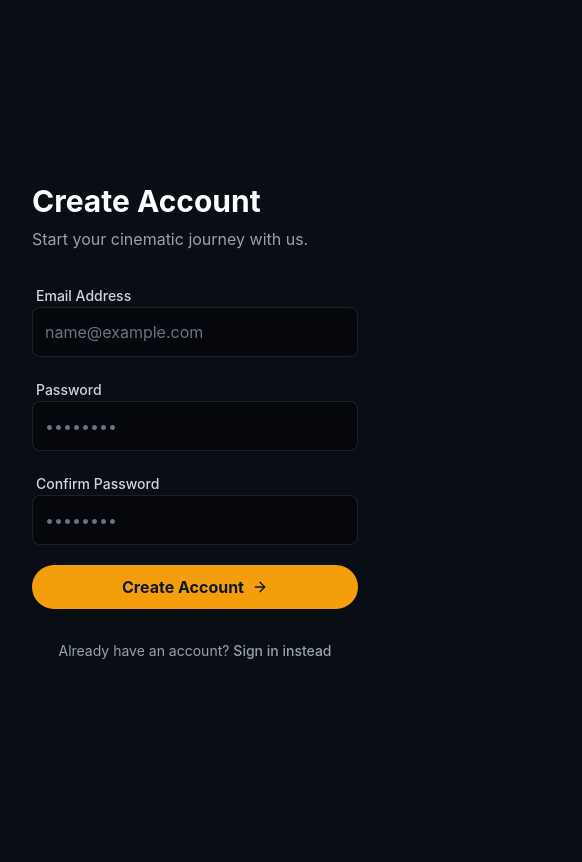
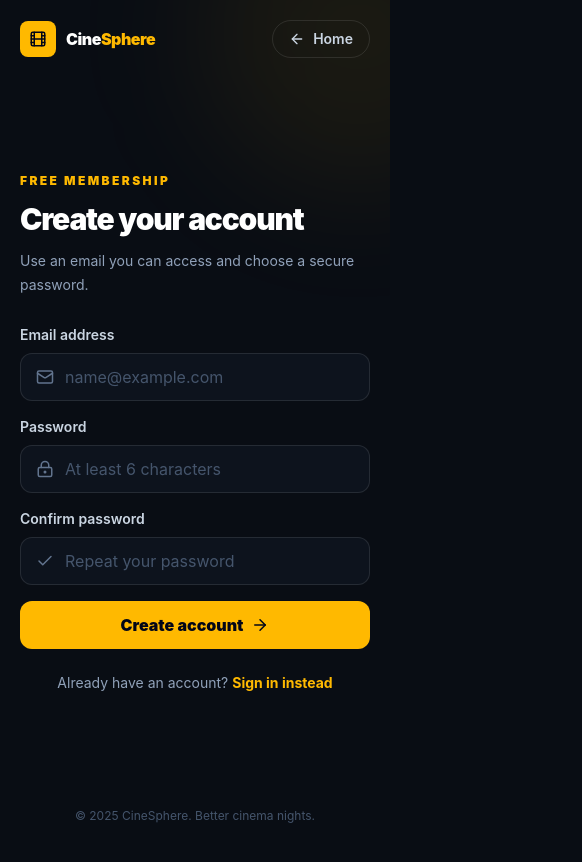
Before and after one commit to pawara-mmns/movie-booking-app, a React app in the folder frontend/: page /register in a window 390 px wide. Shown: the top 862 px of the page, 582 px wide, since content can reach past the window. Built offline with nearby package versions, Linux system fonts and the light colour scheme; no server answers; the HTML template or start-up script is replaced by a standard one.

Commit message:
feat(auth): implement AuthLayout for login and registration pages to enhance user experience

```diff
--- /dev/null
+++ b/frontend/src/components/AuthLayout.jsx
@@ -0,0 +1,40 @@
+import { ArrowLeft, Film, ShieldCheck, Ticket } from 'lucide-react';
+import { Link } from 'react-router-dom';
+
+const AuthLayout = ({ children, image, eyebrow, title, description }) => (
+    <main className="min-h-dvh bg-[#090d14] text-white lg:grid lg:grid-cols-[minmax(0,1.05fr)_minmax(480px,0.75fr)]">
+        <aside className="relative hidden min-h-dvh overflow-hidden border-r border-white/[0.07] lg:flex lg:flex-col lg:justify-between lg:p-10 xl:p-14">
+            <img src={image} alt="" className="absolute inset-0 h-full w-full object-cover opacity-45" />
+            <div className="absolute inset-0 bg-[linear-gradient(180deg,rgba(9,13,20,0.58)_0%,rgba(9,13,20,0.42)_40%,#090d14_100%)]" />
+            <div className="absolute inset-0 bg-[radial-gradient(circle_at_20%_20%,rgba(245,158,11,0.18),transparent_34%)]" />
+
+            <Link to="/" className="relative z-10 flex w-fit items-center gap-3" aria-label="CineSphere home">
+                <span className="grid h-11 w-11 place-items-center rounded-xl bg-amber-400 text-slate-950"><Film size={22} strokeWidth={2.5} /></span>
+                <span className="text-xl font-black tracking-[-0.04em]">Cine<span className="text-amber-400">Sphere</span></span>
+            </Link>
+
+            <div className="relative z-10 max-w-xl pb-4">
+                <p className="text-xs font-black uppercase tracking-[0.22em] text-amber-400">{eyebrow}</p>
+                <h1 className="mt-5 text-5xl font-black leading-[1.02] tracking-[-0.055em] xl:text-6xl">{title}</h1>
+                <p className="mt-6 max-w-lg text-lg leading-8 text-slate-300">{description}</p>
+                <div className="mt-9 flex flex-wrap gap-3 text-sm text-slate-300"><span className="flex items-center gap-2 rounded-full border border-white/10 bg-black/25 px-4 py-2 backdrop-blur-md"><Ticket size={15} className="text-amber-400" /> Live seat selection</span><span className="flex items-center gap-2 rounded-full border border-white/10 bg-black/25 px-4 py-2 backdrop-blur-md"><ShieldCheck size={15} className="text-amber-400" /> Secure booking</span></div>
+            </div>
+        </aside>
+
+        <section className="relative flex min-h-dvh flex-col overflow-hidden px-5 py-5 sm:px-8 sm:py-7 lg:px-12 xl:px-16">
+            <div className="pointer-events-none absolute -right-32 -top-32 h-80 w-80 rounded-full bg-amber-400/[0.07] blur-3xl" />
+            <header className="relative z-10 flex items-center justify-between gap-4">
+                <Link to="/" className="flex items-center gap-2.5 lg:hidden" aria-label="CineSphere home"><span className="grid h-9 w-9 place-items-center rounded-lg bg-amber-400 text-slate-950"><Film size={18} /></span><span className="font-black tracking-[-0.03em]">Cine<span className="text-amber-400">Sphere</span></span></Link>
+                <Link to="/" className="ml-auto inline-flex items-center gap-2 rounded-full border border-white/10 px-4 py-2 text-sm font-semibold text-slate-300 transition-colors hover:border-white/20 hover:bg-white/[0.05] hover:text-white"><ArrowLeft size={16} /> <span className="hidden sm:inline">Back to</span> Home</Link>
+            </header>
+
+            <div className="relative z-10 flex flex-1 items-center justify-center py-8 sm:py-10">
+                <div className="w-full max-w-md">{children}</div>
+            </div>
+
+            <footer className="relative z-10 text-center text-xs text-slate-600">© {new Date().getFullYear()} CineSphere. Better cinema nights.</footer>
+        </section>
+    </main>
+);
+
+export default AuthLayout;
--- a/frontend/src/pages/Login.jsx
+++ b/frontend/src/pages/Login.jsx
@@ -1,8 +1,8 @@
-import React, { useState } from 'react';
-import { useNavigate, Link, useSearchParams } from 'react-router-dom';
+import { ArrowRight, Loader, LockKeyhole, Mail } from 'lucide-react';
+import { useState } from 'react';
+import { Link, useNavigate, useSearchParams } from 'react-router-dom';
+import AuthLayout from '../components/AuthLayout';
 import { useAuth } from '../context/AuthContext';
-import { Film, Loader, ArrowRight } from 'lucide-react';
-import { motion as Motion } from 'framer-motion';
 
 const Login = () => {
     const [email, setEmail] = useState('');
@@ -15,126 +15,34 @@ const Login = () => {
     const requestedPath = searchParams.get('returnTo');
     const destination = requestedPath?.startsWith('/') && !requestedPath.startsWith('//') ? requestedPath : '/dashboard';
 
-    const handleSubmit = async (e) => {
-        e.preventDefault();
+    const handleSubmit = async event => {
+        event.preventDefault();
         setError('');
         setLoading(true);
         try {
             await login(email, password);
-            navigate(destination);
-        } catch (err) {
-            setError(err.message || 'Failed to login');
+            navigate(destination, { replace: true });
+        } catch (requestError) {
+            setError(requestError.message || 'Failed to sign in');
         } finally {
             setLoading(false);
         }
     };
 
     return (
-        <div className="min-h-screen flex text-white">
-            {/* Left Side - Hero Image */}
-            <Motion.div
-                initial={{ opacity: 0, x: -50 }}
-                animate={{ opacity: 1, x: 0 }}
-                transition={{ duration: 0.8 }}
-                className="hidden lg:flex lg:w-1/2 relative bg-black items-center justify-center overflow-hidden"
-            >
-                <div className="absolute inset-0 bg-[url('https://images.unsplash.com/photo-1536440136628-849c177e76a1?q=80&w=1925&auto=format&fit=crop')] bg-cover bg-center opacity-60"></div>
-                <div className="absolute inset-0 bg-gradient-to-r from-black/80 to-transparent"></div>
-                <div className="relative z-10 p-12 max-w-lg">
-                    <Film className="w-16 h-16 text-primary mb-6 animate-pulse-glow" />
-                    <h1 className="text-5xl font-bold mb-6 leading-tight">
-                        Experience Cinema <br />
-                        <span className="text-gradient">Like Never Before</span>
-                    </h1>
-                    <p className="text-xl text-gray-300 leading-relaxed">
-                        Book the best seats, skip the lines, and immerse yourself in the magic of movies with CineSphere.
-                    </p>
-                </div>
-            </Motion.div>
+        <AuthLayout image="https://images.unsplash.com/photo-1489599849927-2ee91cede3ba?q=80&w=1800&auto=format&fit=crop" eyebrow="Welcome back" title="Your next great movie night starts here." description="Sign in to choose live seats, confirm bookings, and keep every cinema plan in one place.">
+            <div className="mb-8"><p className="text-xs font-black uppercase tracking-[0.2em] text-amber-400">Member access</p><h2 className="mt-3 text-3xl font-black tracking-[-0.04em] sm:text-4xl">Sign in to CineSphere</h2><p className="mt-3 text-sm leading-6 text-slate-400">Enter the email and password connected to your account.</p></div>
 
-            {/* Right Side - Login Form */}
-            <div className="w-full lg:w-1/2 flex items-center justify-center p-8 bg-background relative">
-                {/* Background Decor */}
-                <div className="absolute top-0 right-0 w-96 h-96 bg-secondary/10 rounded-full blur-3xl -translate-y-1/2 translate-x-1/2 pointer-events-none"></div>
-                <div className="absolute bottom-0 left-0 w-64 h-64 bg-primary/5 rounded-full blur-3xl translate-y-1/2 -translate-x-1/2 pointer-events-none"></div>
+            {error && <div role="alert" className="mb-6 rounded-xl border border-red-400/20 bg-red-400/10 px-4 py-3 text-sm text-red-200">{error}</div>}
 
-                <Motion.div
-                    initial={{ opacity: 0, y: 30 }}
-                    animate={{ opacity: 1, y: 0 }}
-                    transition={{ duration: 0.6, delay: 0.2 }}
-                    className="w-full max-w-md"
-                >
-                    <div className="mb-8">
-                        <h2 className="text-3xl font-bold mb-2">Welcome Back</h2>
-                        <p className="text-gray-400">Please enter your details to sign in.</p>
-                    </div>
+            <form onSubmit={handleSubmit} className="space-y-5">
+                <label className="block"><span className="mb-2 block text-sm font-semibold text-slate-300">Email address</span><span className="relative block"><Mail size={18} className="pointer-events-none absolute left-4 top-1/2 -translate-y-1/2 text-slate-500" /><input type="email" autoComplete="email" className="h-13 w-full rounded-xl border border-white/10 bg-[#0d131d] pl-11 pr-4 text-white outline-none transition-colors placeholder:text-slate-600 focus:border-amber-400/60" placeholder="name@example.com" value={email} onChange={event => setEmail(event.target.value)} required /></span></label>
+                <label className="block"><span className="mb-2 block text-sm font-semibold text-slate-300">Password</span><span className="relative block"><LockKeyhole size={18} className="pointer-events-none absolute left-4 top-1/2 -translate-y-1/2 text-slate-500" /><input type="password" autoComplete="current-password" className="h-13 w-full rounded-xl border border-white/10 bg-[#0d131d] pl-11 pr-4 text-white outline-none transition-colors placeholder:text-slate-600 focus:border-amber-400/60" placeholder="Enter your password" value={password} onChange={event => setPassword(event.target.value)} required /></span></label>
+                <button type="submit" disabled={loading} className="group flex h-13 w-full items-center justify-center gap-2 rounded-xl bg-amber-400 px-5 font-black text-slate-950 transition-all hover:bg-amber-300 disabled:cursor-not-allowed disabled:opacity-60">{loading ? <><Loader size={19} className="animate-spin" /> Signing in…</> : <>Sign in <ArrowRight size={18} className="transition-transform group-hover:translate-x-0.5" /></>}</button>
+            </form>
 
-                    {error && (
-                        <Motion.div
-                            initial={{ opacity: 0, height: 0 }}
-                            animate={{ opacity: 1, height: 'auto' }}
-                            className="bg-accent/10 border border-accent/20 text-accent p-3 rounded-lg mb-6 text-sm flex items-center gap-2"
-                        >
-                            <span className="w-1.5 h-1.5 rounded-full bg-accent"></span>
-                            {error}
-                        </Motion.div>
-                    )}
-
-                    <form onSubmit={handleSubmit} className="space-y-5">
-                        <div className="space-y-1">
-                            <label className="text-sm font-medium text-gray-300 ml-1">Email Address</label>
-                            <input
-                                type="email"
-                                className="input-field"
-                                placeholder="name@example.com"
-                                value={email}
-                                onChange={(e) => setEmail(e.target.value)}
-                                required
-                            />
-                        </div>
-                        <div className="space-y-1">
-                            <label className="text-sm font-medium text-gray-300 ml-1">Password</label>
-                            <input
-                                type="password"
-                                className="input-field"
-                                placeholder="••••••••"
-                                value={password}
-                                onChange={(e) => setPassword(e.target.value)}
-                                required
-                            />
-                        </div>
-
-                        <div className="flex items-center justify-between text-sm text-gray-400">
-                            <label className="flex items-center gap-2 cursor-pointer hover:text-white transition-colors">
-                                <input type="checkbox" className="rounded bg-white/10 border-white/20 text-primary focus:ring-primary" />
-                                <span>Remember me</span>
-                            </label>
-                            <a href="#" className="hover:text-primary transition-colors">Forgot password?</a>
-                        </div>
-
-                        <button
-                            type="submit"
-                            disabled={loading}
-                            className="w-full btn-primary flex justify-center items-center gap-2 mt-2 group"
-                        >
-                            {loading ? <Loader className="animate-spin w-5 h-5" /> : (
-                                <>
-                                    Sign In
-                                    <ArrowRight className="w-4 h-4 group-hover:translate-x-1 transition-transform" />
-                                </>
-                            )}
-                        </button>
-                    </form>
-
-                    <p className="mt-8 text-center text-gray-400 text-sm">
-                        Don't have an account?{' '}
-                        <Link to={`/register?returnTo=${encodeURIComponent(destination)}`} className="text-primary font-medium hover:underline underline-offset-4">
-                            Create free account
-                        </Link>
-                    </p>
-                </Motion.div>
-            </div>
-        </div>
+            <p className="mt-7 text-center text-sm text-slate-400">New to CineSphere? <Link to={`/register?returnTo=${encodeURIComponent(destination)}`} className="font-bold text-amber-400 hover:text-amber-300">Create an account</Link></p>
+        </AuthLayout>
     );
 };
 
--- a/frontend/src/pages/Register.jsx
+++ b/frontend/src/pages/Register.jsx
@@ -1,8 +1,8 @@
-import React, { useState } from 'react';
-import { useNavigate, Link, useSearchParams } from 'react-router-dom';
+import { ArrowRight, Check, Loader, LockKeyhole, Mail } from 'lucide-react';
+import { useState } from 'react';
+import { Link, useNavigate, useSearchParams } from 'react-router-dom';
+import AuthLayout from '../components/AuthLayout';
 import { useAuth } from '../context/AuthContext';
-import { Film, Loader, ArrowRight } from 'lucide-react';
-import { motion as Motion } from 'framer-motion';
 
 const Register = () => {
     const [email, setEmail] = useState('');
@@ -16,134 +16,39 @@ const Register = () => {
     const requestedPath = searchParams.get('returnTo');
     const destination = requestedPath?.startsWith('/') && !requestedPath.startsWith('//') ? requestedPath : '/dashboard';
 
-    const handleSubmit = async (e) => {
-        e.preventDefault();
+    const handleSubmit = async event => {
+        event.preventDefault();
         setError('');
-
         if (password !== confirmPassword) {
-            return setError("Passwords do not match");
+            setError('Passwords do not match');
+            return;
         }
-
         setLoading(true);
         try {
             await register(email, password);
-            navigate(destination);
-        } catch (err) {
-            setError(err.message || 'Failed to register');
+            navigate(destination, { replace: true });
+        } catch (requestError) {
+            setError(requestError.message || 'Failed to create your account');
         } finally {
             setLoading(false);
         }
     };
 
     return (
-        <div className="min-h-screen flex text-white">
-            {/* Left Side - Hero Image */}
-            <Motion.div
-                initial={{ opacity: 0, x: -50 }}
-                animate={{ opacity: 1, x: 0 }}
-                transition={{ duration: 0.8 }}
-                className="hidden lg:flex lg:w-1/2 relative bg-black items-center justify-center overflow-hidden"
-            >
-                <div className="absolute inset-0 bg-[url('https://images.unsplash.com/photo-1485846234645-a62644f84728?q=80&w=2059&auto=format&fit=crop')] bg-cover bg-center opacity-60"></div>
-                <div className="absolute inset-0 bg-gradient-to-r from-black/80 to-transparent"></div>
-                <div className="relative z-10 p-12 max-w-lg">
-                    <Film className="w-16 h-16 text-secondary mb-6 animate-pulse-glow" />
-                    <h1 className="text-5xl font-bold mb-6 leading-tight">
-                        Join the <span className="text-gradient">Revolution</span> <br />
-                        of Cinema
-                    </h1>
-                    <p className="text-xl text-gray-300 leading-relaxed">
-                        Create your account today and unlock a world of exclusive premieres, seamless booking, and VIP experiences.
-                    </p>
-                </div>
-            </Motion.div>
+        <AuthLayout image="https://images.unsplash.com/photo-1485846234645-a62644f84728?q=80&w=1800&auto=format&fit=crop" eyebrow="Join CineSphere" title="Great seats should never be complicated." description="Create your free account and move from browsing to a confirmed cinema booking in just a few taps.">
+            <div className="mb-7"><p className="text-xs font-black uppercase tracking-[0.2em] text-amber-400">Free membership</p><h2 className="mt-3 text-3xl font-black tracking-[-0.04em] sm:text-4xl">Create your account</h2><p className="mt-3 text-sm leading-6 text-slate-400">Use an email you can access and choose a secure password.</p></div>
 
-            {/* Right Side - Register Form */}
-            <div className="w-full lg:w-1/2 flex items-center justify-center p-8 bg-background relative">
-                {/* Background Decor */}
-                <div className="absolute bottom-0 right-0 w-96 h-96 bg-primary/5 rounded-full blur-3xl translate-y-1/2 translate-x-1/2 pointer-events-none"></div>
-                <div className="absolute top-0 left-0 w-64 h-64 bg-secondary/10 rounded-full blur-3xl -translate-y-1/2 -translate-x-1/2 pointer-events-none"></div>
+            {error && <div role="alert" className="mb-5 rounded-xl border border-red-400/20 bg-red-400/10 px-4 py-3 text-sm text-red-200">{error}</div>}
 
-                <Motion.div
-                    initial={{ opacity: 0, y: 30 }}
-                    animate={{ opacity: 1, y: 0 }}
-                    transition={{ duration: 0.6, delay: 0.2 }}
-                    className="w-full max-w-md"
-                >
-                    <div className="mb-8">
-                        <h2 className="text-3xl font-bold mb-2">Create Account</h2>
-                        <p className="text-gray-400">Start your cinematic journey with us.</p>
-                    </div>
+            <form onSubmit={handleSubmit} className="space-y-4">
+                <label className="block"><span className="mb-2 block text-sm font-semibold text-slate-300">Email address</span><span className="relative block"><Mail size={18} className="pointer-events-none absolute left-4 top-1/2 -translate-y-1/2 text-slate-500" /><input type="email" autoComplete="email" className="h-12 w-full rounded-xl border border-white/10 bg-[#0d131d] pl-11 pr-4 text-white outline-none transition-colors placeholder:text-slate-600 focus:border-amber-400/60" placeholder="name@example.com" value={email} onChange={event => setEmail(event.target.value)} required /></span></label>
+                <label className="block"><span className="mb-2 block text-sm font-semibold text-slate-300">Password</span><span className="relative block"><LockKeyhole size={18} className="pointer-events-none absolute left-4 top-1/2 -translate-y-1/2 text-slate-500" /><input type="password" autoComplete="new-password" minLength="6" className="h-12 w-full rounded-xl border border-white/10 bg-[#0d131d] pl-11 pr-4 text-white outline-none transition-colors placeholder:text-slate-600 focus:border-amber-400/60" placeholder="At least 6 characters" value={password} onChange={event => setPassword(event.target.value)} required /></span></label>
+                <label className="block"><span className="mb-2 block text-sm font-semibold text-slate-300">Confirm password</span><span className="relative block"><Check size={18} className="pointer-events-none absolute left-4 top-1/2 -translate-y-1/2 text-slate-500" /><input type="password" autoComplete="new-password" minLength="6" className="h-12 w-full rounded-xl border border-white/10 bg-[#0d131d] pl-11 pr-4 text-white outline-none transition-colors placeholder:text-slate-600 focus:border-amber-400/60" placeholder="Repeat your password" value={confirmPassword} onChange={event => setConfirmPassword(event.target.value)} required /></span></label>
+                <button type="submit" disabled={loading} className="group flex h-12 w-full items-center justify-center gap-2 rounded-xl bg-amber-400 px-5 font-black text-slate-950 transition-all hover:bg-amber-300 disabled:cursor-not-allowed disabled:opacity-60">{loading ? <><Loader size={19} className="animate-spin" /> Creating account…</> : <>Create account <ArrowRight size={18} className="transition-transform group-hover:translate-x-0.5" /></>}</button>
+            </form>
 
-                    {error && (
-                        <Motion.div
-                            initial={{ opacity: 0, height: 0 }}
-                            animate={{ opacity: 1, height: 'auto' }}
-                            className="bg-accent/10 border border-accent/20 text-accent p-3 rounded-lg mb-6 text-sm flex items-center gap-2"
-                        >
-                            <span className="w-1.5 h-1.5 rounded-full bg-accent"></span>
-                            {error}
-                        </Motion.div>
-                    )}
-
-                    <form onSubmit={handleSubmit} className="space-y-5">
-                        <div className="space-y-1">
-                            <label className="text-sm font-medium text-gray-300 ml-1">Email Address</label>
-                            <input
-                                type="email"
-                                className="input-field"
-                                placeholder="name@example.com"
-                                value={email}
-                                onChange={(e) => setEmail(e.target.value)}
-                                required
-                            />
-                        </div>
-                        <div className="space-y-1">
-                            <label className="text-sm font-medium text-gray-300 ml-1">Password</label>
-                            <input
-                                type="password"
-                                className="input-field"
-                                placeholder="••••••••"
-                                value={password}
-                                onChange={(e) => setPassword(e.target.value)}
-                                required
-                            />
-                        </div>
-                        <div className="space-y-1">
-                            <label className="text-sm font-medium text-gray-300 ml-1">Confirm Password</label>
-                            <input
-                                type="password"
-                                className="input-field"
-                                placeholder="••••••••"
-                                value={confirmPassword}
-                                onChange={(e) => setConfirmPassword(e.target.value)}
-                                required
-                            />
-                        </div>
-
-                        <button
-                            type="submit"
-                            disabled={loading}
-                            className="w-full btn-primary flex justify-center items-center gap-2 mt-4 group"
-                        >
-                            {loading ? <Loader className="animate-spin w-5 h-5" /> : (
-                                <>
-                                    Create Account
-                                    <ArrowRight className="w-4 h-4 group-hover:translate-x-1 transition-transform" />
-                                </>
-                            )}
-                        </button>
-                    </form>
-
-                    <p className="mt-8 text-center text-gray-400 text-sm">
-                        Already have an account?{' '}
-                        <Link to={`/login?returnTo=${encodeURIComponent(destination)}`} className="text-secondary font-medium hover:underline underline-offset-4">
-                            Sign in instead
-                        </Link>
-                    </p>
-                </Motion.div>
-            </div>
-        </div>
+            <p className="mt-6 text-center text-sm text-slate-400">Already have an account? <Link to={`/login?returnTo=${encodeURIComponent(destination)}`} className="font-bold text-amber-400 hover:text-amber-300">Sign in instead</Link></p>
+        </AuthLayout>
     );
 };
 
```
